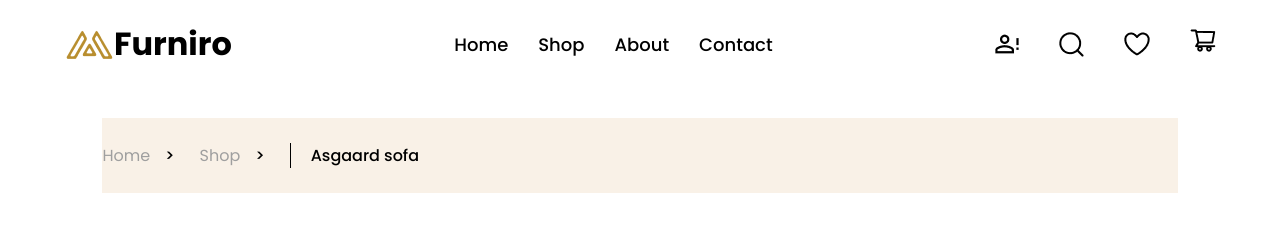
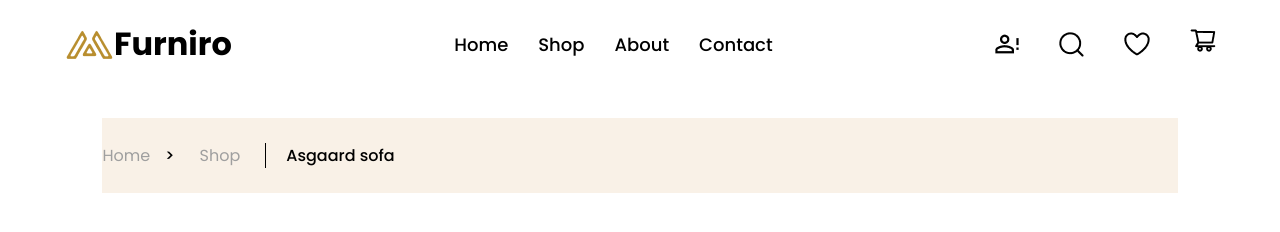
Before and after one commit to jayAnjana13/Furniro, a React (Vite) app in the folder app/: page /single-product in a window 1280 px wide. Shown: the top 232 px of the page. Built offline with nearby package versions, Linux system fonts and the light colour scheme.

Commit message:
Update SingleProduct.jsx

```diff
--- a/app/src/pages/SingleProduct/SingleProduct.jsx
+++ b/app/src/pages/SingleProduct/SingleProduct.jsx
@@ -11,7 +11,7 @@ const SingleProduct = () => {
         </div>
         <div className="single-product-top-icons">
           <p>Shop</p>
-          <span>></span>
+
         </div>
         <div className="single-product-top-icons" id="single-product-item">
           Asgaard sofa
```
